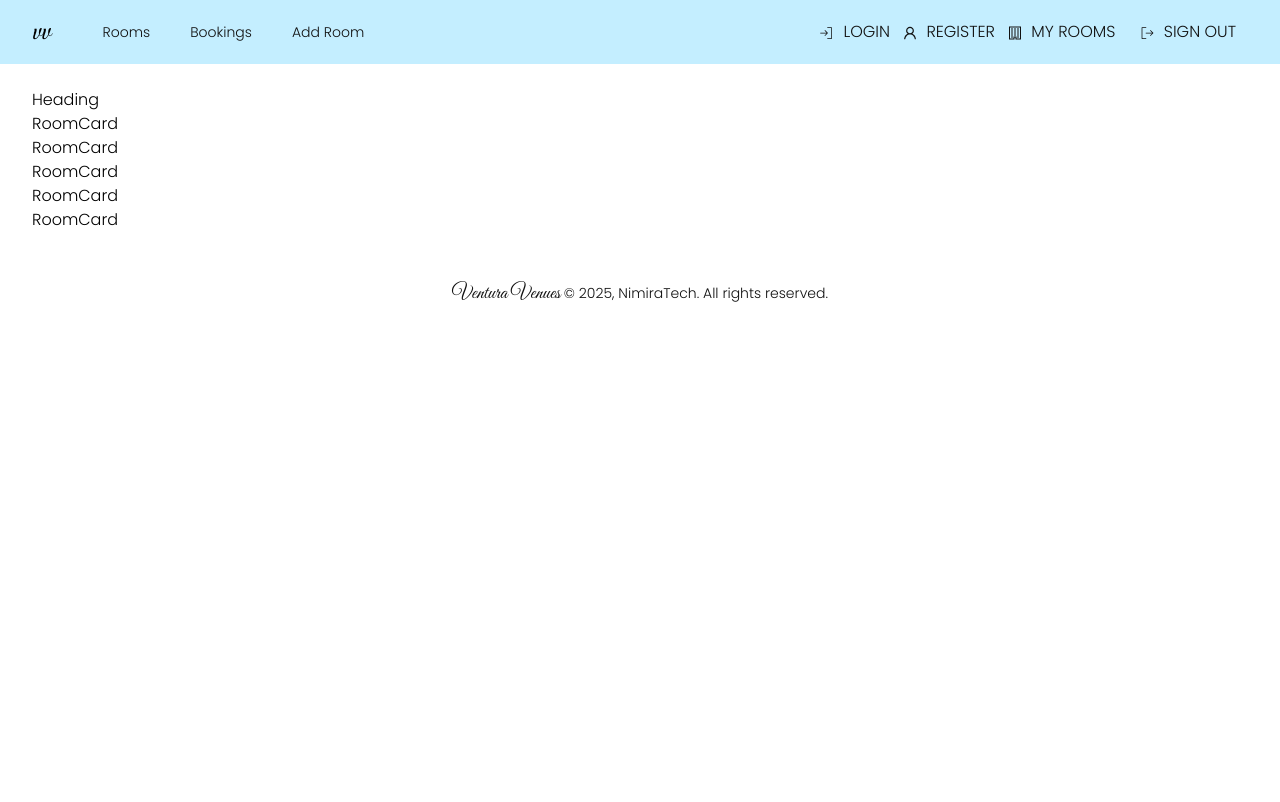
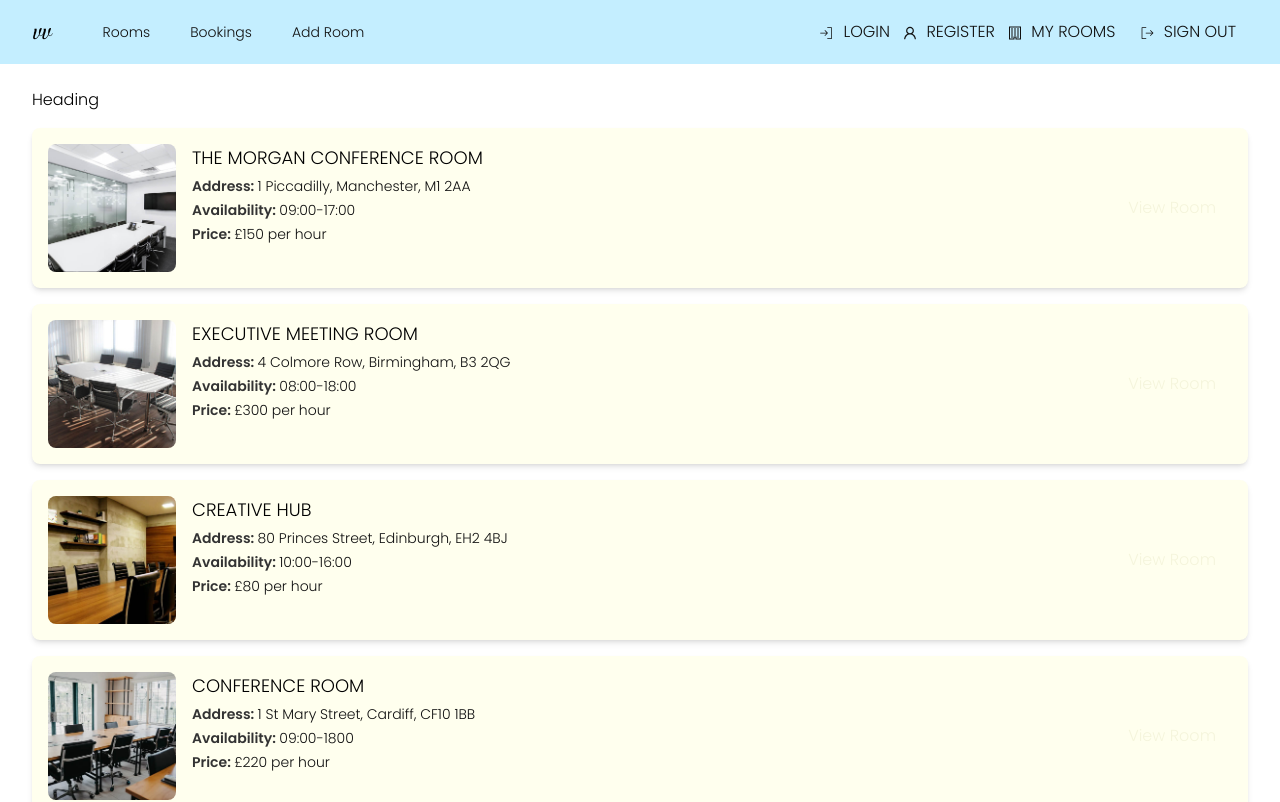
Before and after one commit to Nimira43/Ventura, a Next.js app: page / in a window 1280 px wide. Shown: the top 802 px of the page. Built offline with nearby package versions, Linux system fonts and the light colour scheme.

Commit message:
Brought code back into RoomCard. Made updates shadow and to use Tailwind theme colours.

```diff
--- a/components/RoomCard.jsx
+++ b/components/RoomCard.jsx
@@ -1,59 +1,49 @@
-const RoomCard = () => {
+import Image from 'next/image'
+import Link from 'next/link'
+
+const RoomCard = ({ room }) => {
   return (
-    <div>
-      RoomCard
+    <div
+      className='bg-light shadow-md rounded-lg p-4 mt-4 flex flex-col sm:flex-row justify-between items-start sm:items-center'
+    >
+      <div className='flex flex-col sm:flex-row sm:space-x-4'>
+        <Image
+          src={`/images/rooms/${room.image}`}
+          width={400}
+          height={100}
+          alt={room.name}
+          className='w-full sm:w-32 sm:h-32 mb-3 sm:mb-0 object-cover rounded-lg'
+          priority
+        />
+        <div className='space-y-1'>
+          <h4 className='text-lg normal uppercase'>{room.name}</h4>
+          <p className='text-sm text-dark '>
+            <span className='font-semibold text-grey-dk'> Address: </span>
+            {room.address}
+          </p>
+          <p className='text-sm text-dark '>
+            <span className='font-semibold text-grey-dk'> Availability: </span>
+            {room.availability}
+          </p>
+          <p className='text-sm text-dark '>
+            <span className='font-semibold text-grey-dk'> Price: </span>
+            £{room.price_per_hour} per hour
+          </p>
+        </div>
+      </div>
+      <div
+        className='flex flex-col sm:flex-row w-full sm:w-auto sm:space-x-2 mt-2 sm:mt-0'
+      >
+        <Link
+          href={`/rooms/${room.$id}`}
+          className='bg-grey-text-grey-dk text-[#f5f5dc] px-4 py-2 rounded mb-2 sm:mb-0 w-full sm:w-auto text-center hover:bg-dark]'
+        >
+          View Room
+        </Link>
+      </div>
     </div>
-  )
+
+   )
 }
 
 export default RoomCard
-
-// import Image from 'next/image'
-// import Link from 'next/link'
-
-// const RoomCard = ({ room }) => {
-//   return (
-//     <div
-//       className='bg-[#fff] shadow rounded-lg p-4 mt-4 flex flex-col sm:flex-row justify-between items-start sm:items-center'
-//     >
-//       <div className='flex flex-col sm:flex-row sm:space-x-4'>
-//         <Image
-//           src={`/images/rooms/${room.image}`}
-//           width={400}
-//           height={100}
-//           alt={room.name}
-//           className='w-full sm:w-32 sm:h-32 mb-3 sm:mb-0 object-cover rounded-lg'
-//           priority
-//         />
-//         <div className='space-y-1'>
-//           <h4 className='text-lg font-semibold'>{room.name}</h4>
-//           <p className='text-sm text-[#111]'>
-//             <span className='font-semibold text-[#333]'> Address: </span>
-//             {room.address}
-//           </p>
-//           <p className='text-sm text-[#111]'>
-//             <span className='font-semibold text-[#333]'> Availability: </span>
-//             {room.availability}
-//           </p>
-//           <p className='text-sm text-[#111]'>
-//             <span className='font-semibold text-[#333]'> Price: </span>
-//             £{room.price_per_hour} per hour
-//           </p>
-//         </div>
-//       </div>
-//       <div
-//         className='flex flex-col sm:flex-row w-full sm:w-auto sm:space-x-2 mt-2 sm:mt-0'
-//       >
-//         <Link
-//           href={`/rooms/${room.$id}`}
-//           className='bg-[#333] text-[#f5f5dc] px-4 py-2 rounded mb-2 sm:mb-0 w-full sm:w-auto text-center hover:bg-[#111]]'
-//         >
-//           View Room
-//         </Link>
-//       </div>
-//     </div>
-
-//    )
-// }
-
-// export default RoomCard
```
